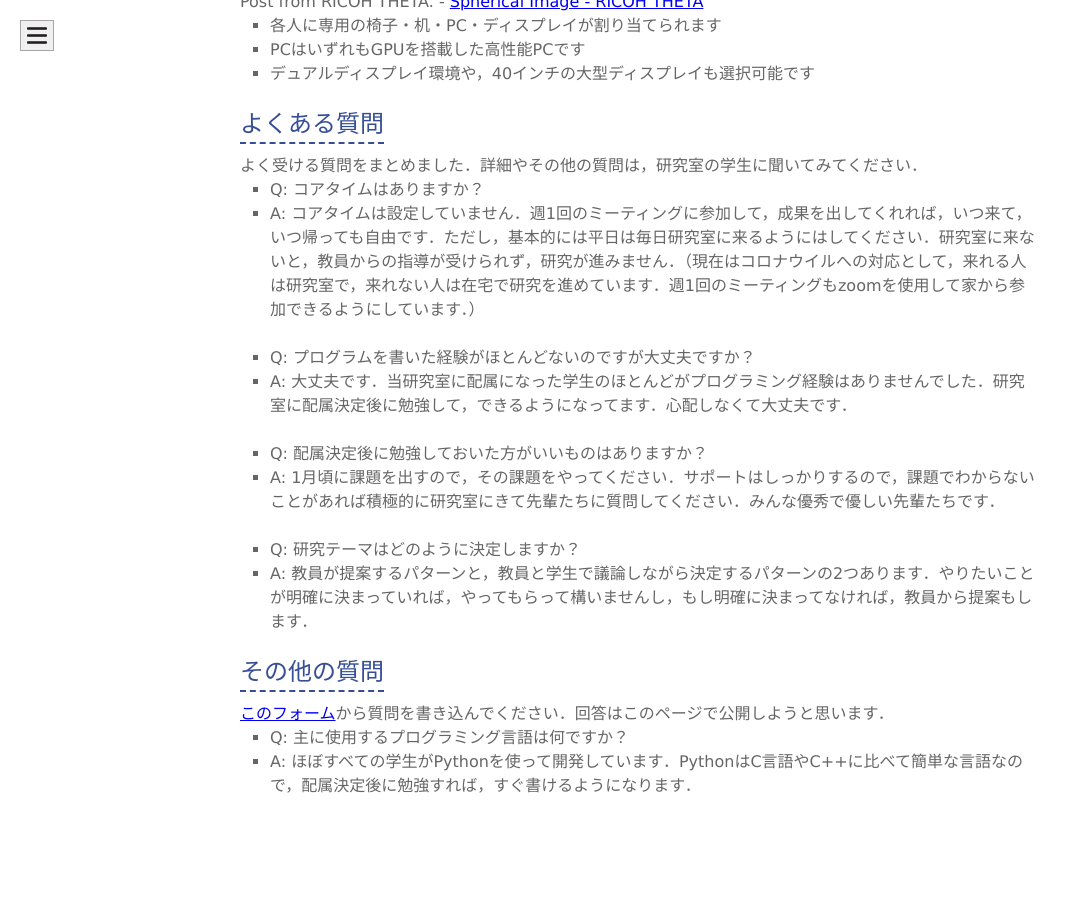
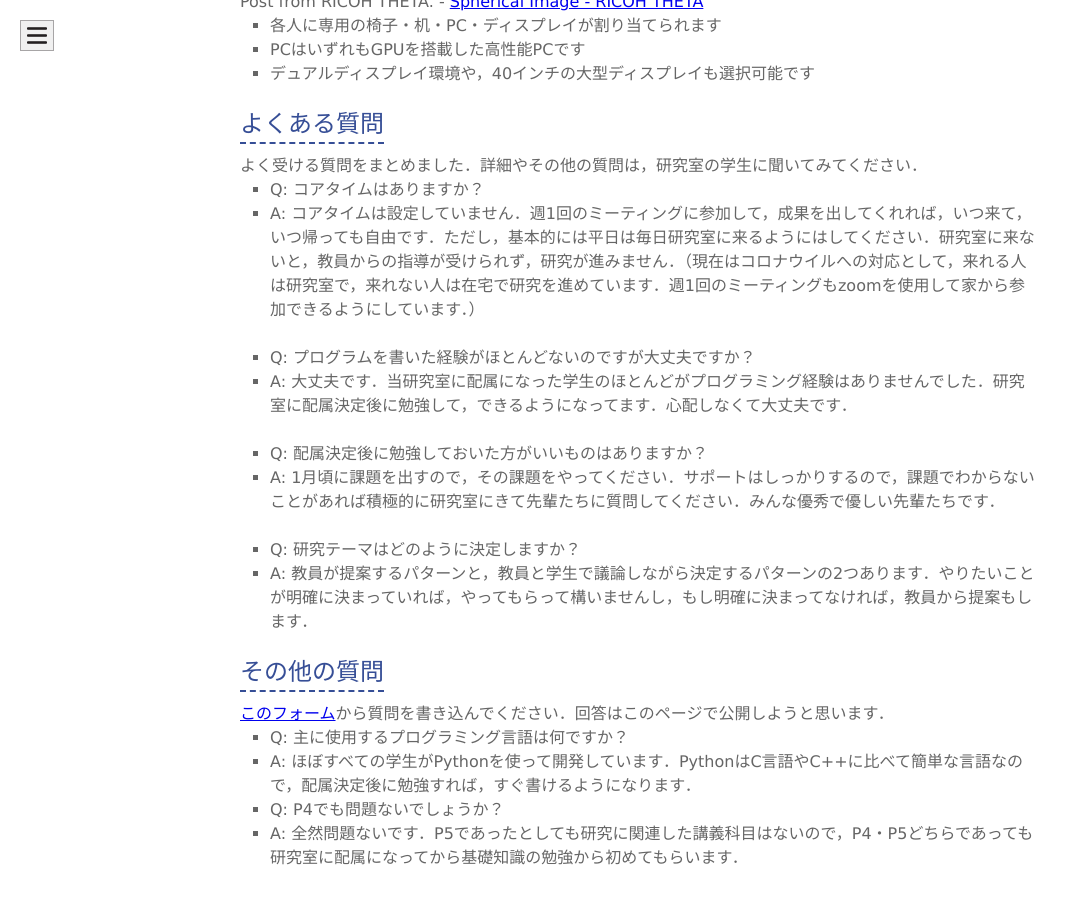
Before and after one commit to naka-lab/naka-lab.github.io, a Jekyll site: the page built from subpages/haizoku.md, in a window 1280 px wide and 900 px high, scrolled down 1503 px. Shown: the whole window, without its empty margins (0-1077 px from the left). Built offline with Jekyll 4.4.1, drawn with Linux system fonts in a browser that asks for light colours; comment, search, counter and statistics services are not loaded; our own code applies the rules of GitHub Pages for plain Markdown files; before the commit the page ends 2331 px from its top, so only the background shows below that.

Commit message:
Update haizoku.md

```diff
--- a/subpages/haizoku.md
+++ b/subpages/haizoku.md
@@ -65,3 +65,6 @@ layout: default
 
 - Q: 主に使用するプログラミング言語は何ですか？
 - A: ほぼすべての学生がPythonを使って開発しています．PythonはC言語やC++に比べて簡単な言語なので，配属決定後に勉強すれば，すぐ書けるようになります．
+
+- Q: P4でも問題ないでしょうか？
+- A: 全然問題ないです．P5であったとしても研究に関連した講義科目はないので，P4・P5どちらであっても研究室に配属になってから基礎知識の勉強から初めてもらいます．
```
